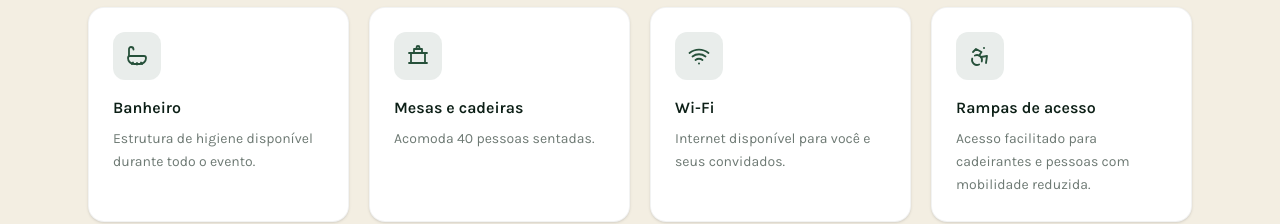
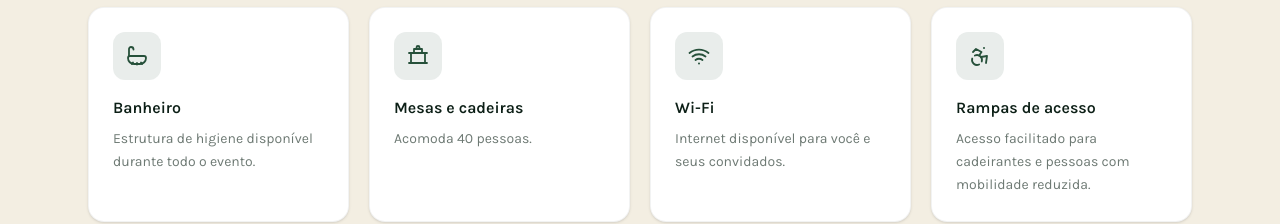
Before and after one commit to larissaalinee/espaco-para-eventos, a Next.js app: page / in a window 1280 px wide. Shown: the part 3520-3744 px from the top of the page. Built offline with nearby package versions, Linux system fonts and the light colour scheme.

Commit message:
Ajusta texto de mesas e cadeiras

```diff
--- a/app/components/structure.tsx
+++ b/app/components/structure.tsx
@@ -40,7 +40,7 @@ const amenities = [
   {
     icon: TablesIcon,
     title: "Mesas e cadeiras",
-    description: `Acomoda ${site.capacity} pessoas sentadas.`,
+    description: `Acomoda ${site.capacity} pessoas.`,
   },
   {
     icon: WifiIcon,
```
